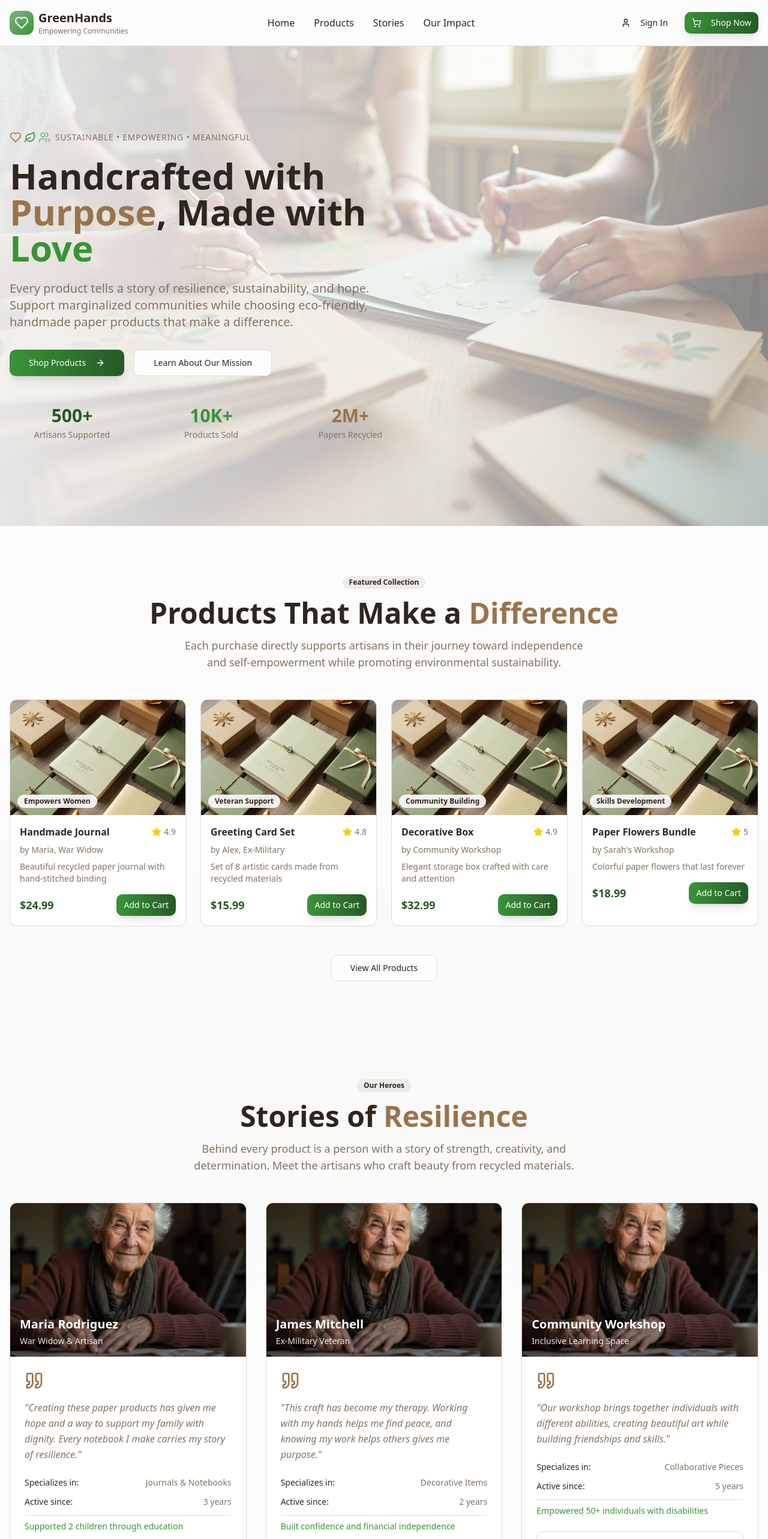
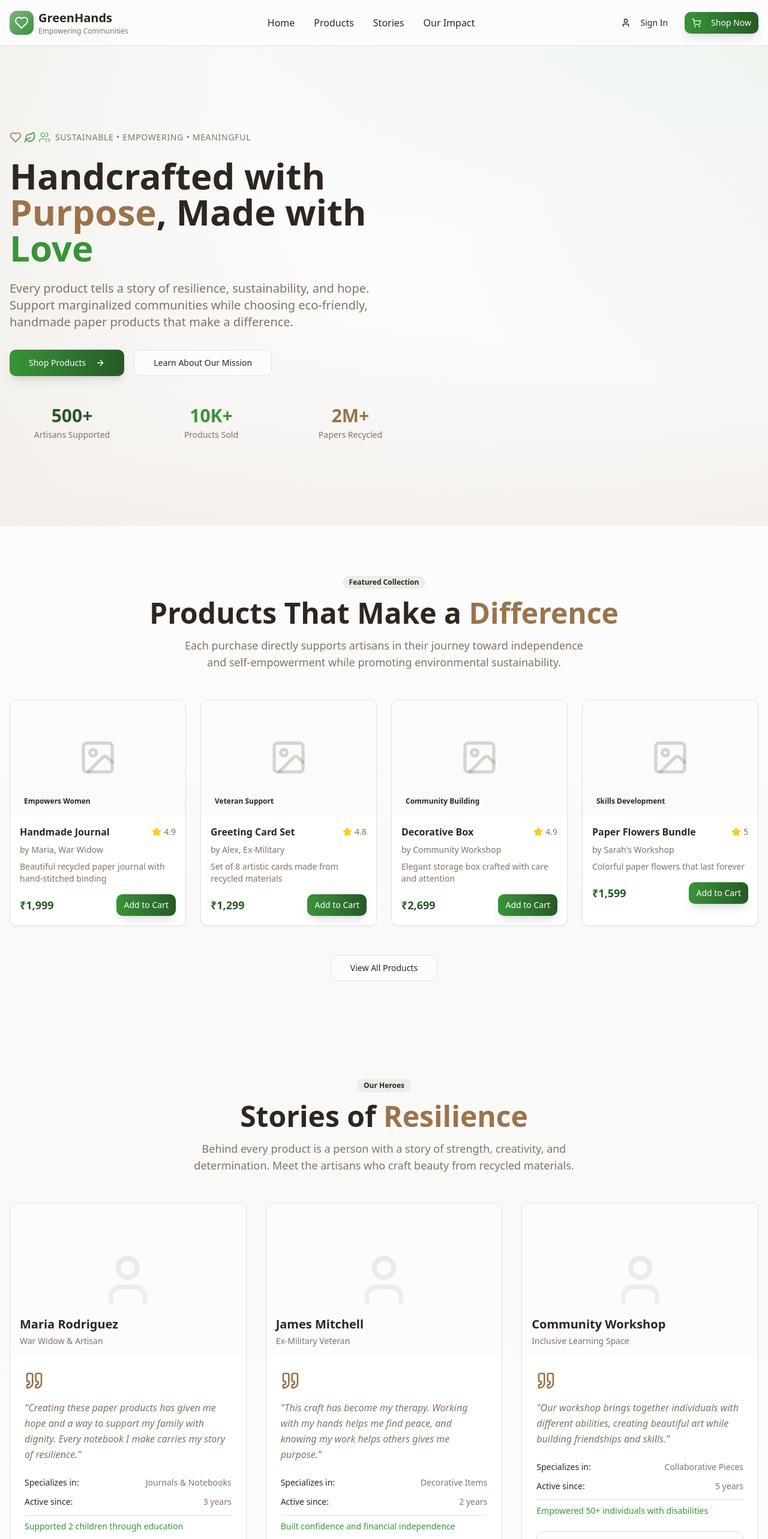
Before and after one commit to aaryangora11/Green_Hands, a React (Vite) app: page / in a window 1280 px wide. Shown: the top 2566 px of the page at 60% size. Built offline with nearby package versions, Linux system fonts and the light colour scheme; the HTML template or start-up script is replaced by a standard one.

Commit message:
Refactor: Update product display and currency

```diff
--- a/src/components/ArtisanStories.tsx
+++ b/src/components/ArtisanStories.tsx
@@ -1,15 +1,13 @@
 import { Card, CardContent } from "@/components/ui/card";
 import { Button } from "@/components/ui/button";
 import { Badge } from "@/components/ui/badge";
-import { Quote, ArrowRight } from "lucide-react";
-import artisanImage from "@/assets/artisan-story.jpg";
+import { Quote, ArrowRight, User } from "lucide-react";
 
 const stories = [
   {
     id: 1,
     name: "Maria Rodriguez",
     role: "War Widow & Artisan",
-    image: artisanImage,
     quote: "Creating these paper products has given me hope and a way to support my family with dignity. Every notebook I make carries my story of resilience.",
     products: "Journals & Notebooks",
     yearsActive: "3 years",
@@ -19,7 +17,6 @@ const stories = [
     id: 2,
     name: "James Mitchell",
     role: "Ex-Military Veteran",
-    image: artisanImage,
     quote: "This craft has become my therapy. Working with my hands helps me find peace, and knowing my work helps others gives me purpose.",
     products: "Decorative Items",
     yearsActive: "2 years",
@@ -29,7 +26,6 @@ const stories = [
     id: 3,
     name: "Community Workshop",
     role: "Inclusive Learning Space",
-    image: artisanImage,
     quote: "Our workshop brings together individuals with different abilities, creating beautiful art while building friendships and skills.",
     products: "Collaborative Pieces",
     yearsActive: "5 years",
@@ -58,16 +54,12 @@ const ArtisanStories = () => {
         <div className="grid lg:grid-cols-3 gap-8">
           {stories.map((story) => (
             <Card key={story.id} className="group hover:shadow-xl transition-all duration-300 overflow-hidden">
-              <div className="relative">
-                <img
-                  src={story.image}
-                  alt={story.name}
-                  className="w-full h-64 object-cover"
-                />
-                <div className="absolute inset-0 bg-gradient-to-t from-black/50 to-transparent" />
-                <div className="absolute bottom-4 left-4 text-white">
-                  <h3 className="text-xl font-bold mb-1">{story.name}</h3>
-                  <p className="text-sm opacity-90">{story.role}</p>
+              <div className="relative bg-secondary/20 h-64 flex items-center justify-center">
+                <User className="w-24 h-24 text-muted-foreground/20" />
+                <div className="absolute inset-0 bg-gradient-to-t from-background/80 to-transparent" />
+                <div className="absolute bottom-4 left-4">
+                  <h3 className="text-xl font-bold mb-1 text-foreground">{story.name}</h3>
+                  <p className="text-sm text-muted-foreground">{story.role}</p>
                 </div>
               </div>
 
--- a/src/components/FeaturedProducts.tsx
+++ b/src/components/FeaturedProducts.tsx
@@ -1,15 +1,13 @@
 import { Card, CardContent } from "@/components/ui/card";
 import { Button } from "@/components/ui/button";
 import { Badge } from "@/components/ui/badge";
-import { Heart, Star } from "lucide-react";
-import productsImage from "@/assets/products-showcase.jpg";
+import { Heart, Star, ImageIcon } from "lucide-react";
 
 const products = [
   {
     id: 1,
     name: "Handmade Journal",
-    price: "$24.99",
-    image: productsImage,
+    price: "₹1,999",
     artisan: "Maria, War Widow",
     rating: 4.9,
     description: "Beautiful recycled paper journal with hand-stitched binding",
@@ -18,8 +16,7 @@ const products = [
   {
     id: 2,
     name: "Greeting Card Set",
-    price: "$15.99",
-    image: productsImage,
+    price: "₹1,299",
     artisan: "Alex, Ex-Military",
     rating: 4.8,
     description: "Set of 8 artistic cards made from recycled materials",
@@ -28,8 +25,7 @@ const products = [
   {
     id: 3,
     name: "Decorative Box",
-    price: "$32.99",
-    image: productsImage,
+    price: "₹2,699",
     artisan: "Community Workshop",
     rating: 4.9,
     description: "Elegant storage box crafted with care and attention",
@@ -38,8 +34,7 @@ const products = [
   {
     id: 4,
     name: "Paper Flowers Bundle",
-    price: "$18.99",
-    image: productsImage,
+    price: "₹1,599",
     artisan: "Sarah's Workshop",
     rating: 5.0,
     description: "Colorful paper flowers that last forever",
@@ -68,12 +63,8 @@ const FeaturedProducts = () => {
         <div className="grid md:grid-cols-2 lg:grid-cols-4 gap-6">
           {products.map((product) => (
             <Card key={product.id} className="group hover:shadow-lg transition-all duration-300 overflow-hidden">
-              <div className="relative overflow-hidden">
-                <img
-                  src={product.image}
-                  alt={product.name}
-                  className="w-full h-48 object-cover group-hover:scale-105 transition-transform duration-300"
-                />
+              <div className="relative overflow-hidden bg-secondary/20 h-48 flex items-center justify-center">
+                <ImageIcon className="w-16 h-16 text-muted-foreground/30" />
                 <Button
                   size="icon"
                   variant="secondary"
--- a/src/components/HeroSection.tsx
+++ b/src/components/HeroSection.tsx
@@ -1,17 +1,10 @@
 import { Button } from "@/components/ui/button";
 import { ArrowRight, Leaf, Heart, Users } from "lucide-react";
-import heroImage from "@/assets/hero-image.jpg";
 
 const HeroSection = () => {
   return (
-    <section id="home" className="relative min-h-screen flex items-center overflow-hidden">
-      {/* Background Image */}
-      <div
-        className="absolute inset-0 bg-cover bg-center bg-no-repeat"
-        style={{ backgroundImage: `url(${heroImage})` }}
-      >
-        <div className="absolute inset-0 bg-gradient-to-r from-background/90 via-background/70 to-background/50" />
-      </div>
+    <section id="home" className="relative min-h-screen flex items-center overflow-hidden bg-gradient-to-br from-sage-green/5 via-background to-warm-brown/5">
+      <div className="absolute inset-0 bg-[radial-gradient(ellipse_at_top_right,_var(--tw-gradient-stops))] from-sage-green/10 via-transparent to-warm-brown/10" />
 
       {/* Content */}
       <div className="relative z-10 container mx-auto px-4 py-20">
--- a/src/components/ShoppingCart.tsx
+++ b/src/components/ShoppingCart.tsx
@@ -1,7 +1,7 @@
 import { Sheet, SheetContent, SheetHeader, SheetTitle, SheetTrigger } from '@/components/ui/sheet';
 import { Button } from '@/components/ui/button';
 import { Badge } from '@/components/ui/badge';
-import { ShoppingCart as ShoppingCartIcon, Plus, Minus, Trash2 } from 'lucide-react';
+import { ShoppingCart as ShoppingCartIcon, Plus, Minus, Trash2, ImageIcon } from 'lucide-react';
 import { useCart } from '@/contexts/CartContext';
 import { Link } from 'react-router-dom';
 
@@ -41,15 +41,13 @@ const ShoppingCart = () => {
               <div className="flex-1 space-y-4 overflow-y-auto">
                 {items.map((item) => (
                   <div key={item.id} className="flex items-center space-x-4 p-4 border rounded-lg">
-                    <img
-                      src={item.products.image_url}
-                      alt={item.products.name}
-                      className="w-16 h-16 object-cover rounded"
-                    />
+                    <div className="w-16 h-16 bg-secondary/20 rounded flex items-center justify-center flex-shrink-0">
+                      <ImageIcon className="w-8 h-8 text-muted-foreground/30" />
+                    </div>
                     <div className="flex-1">
                       <h4 className="font-medium">{item.products.name}</h4>
                       <p className="text-sm text-muted-foreground">
-                        ${item.products.price.toFixed(2)} each
+                        ₹{item.products.price.toFixed(2)} each
                       </p>
                       <div className="flex items-center space-x-2 mt-2">
                         <Button
@@ -86,7 +84,7 @@ const ShoppingCart = () => {
               <div className="border-t pt-4 space-y-4">
                 <div className="flex justify-between items-center text-lg font-semibold">
                   <span>Total:</span>
-                  <span>${totalPrice.toFixed(2)}</span>
+                  <span>₹{totalPrice.toFixed(2)}</span>
                 </div>
                 <Link to="/checkout" className="w-full">
                   <Button variant="hero" className="w-full">
--- a/src/pages/Checkout.tsx
+++ b/src/pages/Checkout.tsx
@@ -6,6 +6,7 @@ import { Input } from '@/components/ui/input';
 import { Label } from '@/components/ui/label';
 import { Textarea } from '@/components/ui/textarea';
 import { Separator } from '@/components/ui/separator';
+import { ImageIcon } from 'lucide-react';
 import { useAuth } from '@/contexts/AuthContext';
 import { useCart } from '@/contexts/CartContext';
 import { useToast } from '@/hooks/use-toast';
@@ -185,7 +186,7 @@ const Checkout = () => {
                     className="w-full"
                     disabled={isProcessing}
                   >
-                    {isProcessing ? 'Processing...' : `Place Order - $${totalPrice.toFixed(2)}`}
+                    {isProcessing ? 'Processing...' : `Place Order - ₹${totalPrice.toFixed(2)}`}
                   </Button>
                 </form>
               </CardContent>
@@ -199,19 +200,17 @@ const Checkout = () => {
               <CardContent className="space-y-4">
                 {items.map((item) => (
                   <div key={item.id} className="flex items-center space-x-4">
-                  <img
-                    src={item.products.image_url}
-                    alt={item.products.name}
-                    className="w-16 h-16 object-cover rounded"
-                  />
+                  <div className="w-16 h-16 bg-secondary/20 rounded flex items-center justify-center">
+                    <ImageIcon className="w-8 h-8 text-muted-foreground/30" />
+                  </div>
                   <div className="flex-1">
                     <h4 className="font-medium">{item.products.name}</h4>
                     <p className="text-sm text-muted-foreground">
-                      Qty: {item.quantity} × ${item.products.price.toFixed(2)}
+                      Qty: {item.quantity} × ₹{item.products.price.toFixed(2)}
                     </p>
                   </div>
                   <div className="text-right">
-                    <p className="font-medium">${(item.quantity * item.products.price).toFixed(2)}</p>
+                    <p className="font-medium">₹{(item.quantity * item.products.price).toFixed(2)}</p>
                   </div>
                   </div>
                 ))}
@@ -221,7 +220,7 @@ const Checkout = () => {
                 <div className="space-y-2">
                   <div className="flex justify-between">
                     <span>Subtotal</span>
-                    <span>${totalPrice.toFixed(2)}</span>
+                    <span>₹{totalPrice.toFixed(2)}</span>
                   </div>
                   <div className="flex justify-between">
                     <span>Shipping</span>
@@ -230,7 +229,7 @@ const Checkout = () => {
                   <Separator />
                   <div className="flex justify-between text-lg font-semibold">
                     <span>Total</span>
-                    <span>${totalPrice.toFixed(2)}</span>
+                    <span>₹{totalPrice.toFixed(2)}</span>
                   </div>
                 </div>
 
--- a/src/pages/Products.tsx
+++ b/src/pages/Products.tsx
@@ -4,7 +4,7 @@ import { Button } from '@/components/ui/button';
 import { Badge } from '@/components/ui/badge';
 import { Input } from '@/components/ui/input';
 import { Select, SelectContent, SelectItem, SelectTrigger, SelectValue } from '@/components/ui/select';
-import { Heart, Star, Search, Filter } from 'lucide-react';
+import { Heart, Star, Search, Filter, ImageIcon } from 'lucide-react';
 import { supabase } from '@/integrations/supabase/client';
 import { useCart } from '@/contexts/CartContext';
 import Header from '@/components/Header';
@@ -149,12 +149,8 @@ const Products = () => {
           <div className="grid md:grid-cols-2 lg:grid-cols-3 xl:grid-cols-4 gap-6">
             {filteredProducts.map((product) => (
               <Card key={product.id} className="group hover:shadow-lg transition-all duration-300 overflow-hidden">
-                <div className="relative overflow-hidden">
-                  <img
-                    src={product.image_url}
-                    alt={product.name}
-                    className="w-full h-48 object-cover group-hover:scale-105 transition-transform duration-300"
-                  />
+                <div className="relative overflow-hidden bg-secondary/20 h-48 flex items-center justify-center">
+                  <ImageIcon className="w-16 h-16 text-muted-foreground/30" />
                   <Button
                     size="icon"
                     variant="secondary"
@@ -188,7 +184,7 @@ const Products = () => {
                   </p>
 
                   <div className="flex items-center justify-between mb-4">
-                    <span className="text-lg font-bold text-sage-green">${product.price}</span>
+                    <span className="text-lg font-bold text-sage-green">₹{product.price}</span>
                     <span className="text-sm text-muted-foreground">
                       {product.stock_quantity} in stock
                     </span>
```
